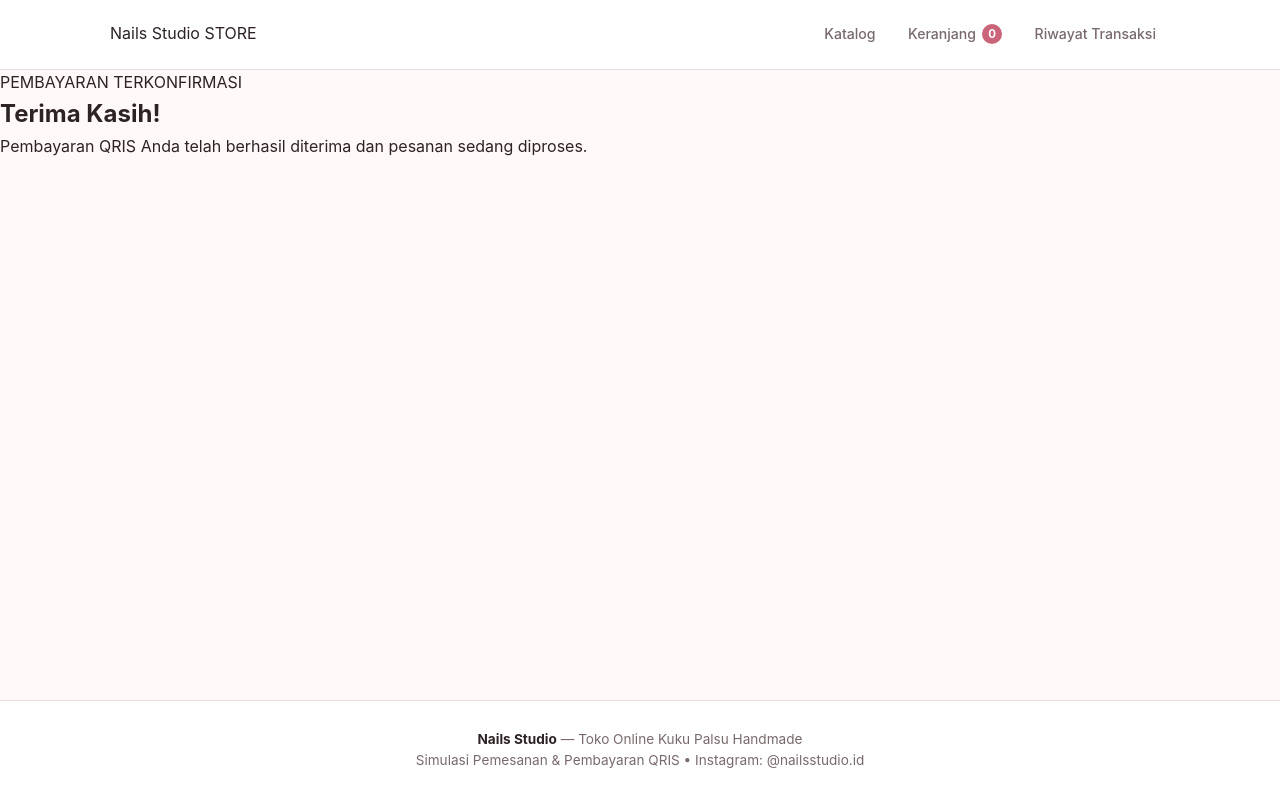
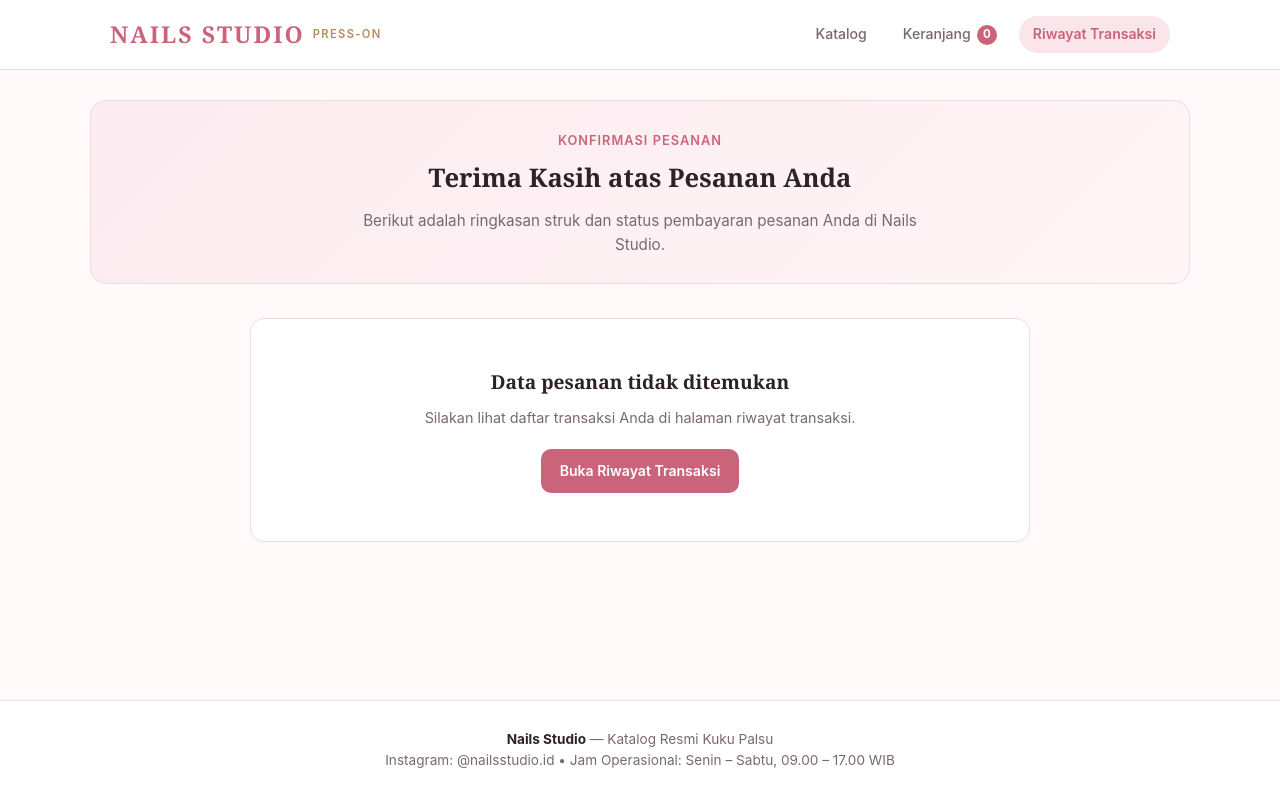
Before and after one commit to gabrielk25/week-11, a plain HTML site: page thank-you.html in a window 1280 px wide. Drawn offline with Linux system fonts and the light colour scheme.

Commit message:
Update thank-you.html

```diff
--- a/thank-you.html
+++ b/thank-you.html
@@ -3,85 +3,155 @@
 <head>
   <meta charset="UTF-8" />
   <meta name="viewport" content="width=device-width, initial-scale=1.0" />
-  <title>Pembayaran Berhasil — Nails Studio</title>
+  <title>Terima Kasih — Nails Studio</title>
   <link rel="stylesheet" href="style.css" />
 </head>
 <body>
 
-  <header class="topbar">
-    <div class="topbar-inner">
-      <a href="index.html" class="brand-link">
-        <span class="brand-title">Nails Studio</span>
-        <span class="brand-sub">STORE</span>
-      </a>
-      <nav class="nav-links">
-        <a href="index.html" class="nav-link">Katalog</a>
-        <a href="cart.html" class="nav-link">Keranjang <span class="cart-badge">0</span></a>
-        <a href="history.html" class="nav-link">Riwayat Transaksi</a>
-      </nav>
-    </div>
+  <div id="site-topbar"></div>
+
+  <header class="hero-wrap">
+    <section class="hero compact">
+      <span class="brand-tag">Konfirmasi Pesanan</span>
+      <h1>Terima Kasih atas Pesanan Anda</h1>
+      <p>Berikut adalah ringkasan struk dan status pembayaran pesanan Anda di Nails Studio.</p>
+    </section>
   </header>
 
-  <section class="hero-banner">
-    <div class="hero-eyebrow">PEMBAYARAN TERKONFIRMASI</div>
-    <h1>Terima Kasih!</h1>
-    <p>Pembayaran QRIS Anda telah berhasil diterima dan pesanan sedang diproses.</p>
-  </section>
-
-  <main class="container">
-    <div class="invoice-card" id="thankyou-root"></div>
+  <main class="container narrow">
+    <div id="thankyou-root"></div>
   </main>
 
   <footer>
-    <p><strong>Nails Studio</strong> — Toko Online Kuku Palsu Handmade</p>
-    <p>Simulasi Pemesanan &amp; Pembayaran QRIS &bull; Instagram: @nailsstudio.id</p>
+    <p><strong>Nails Studio</strong> — Katalog Resmi Kuku Palsu</p>
+    <p>Instagram: @nailsstudio.id &bull; Jam Operasional: Senin – Sabtu, 09.00 – 17.00 WIB</p>
   </footer>
 
   <script src="app.js"></script>
   <script>
-    const { getOrders, formatRupiah, formatTime, escapeHtml } = window.NailsApp;
-    const params = new URLSearchParams(window.location.search);
-    const orderId = params.get("order") || "";
-    const order = getOrders().find((o) => o.id === orderId);
-    const root = document.getElementById("thankyou-root");
+    (function () {
+      const store = window.NSStore;
+      store.renderTopbar("history");
 
-    if (!order) {
-      root.innerHTML = `<p style="text-align:center;">Invoice tidak ditemukan.</p><div style="text-align:center;margin-top:14px;"><a href="index.html" class="btn btn-primary">Ke Katalog</a></div>`;
-    } else {
-      root.innerHTML = `
-        <div class="invoice-top">
-          <div>
-            <div style="font-weight:800;font-size:1.05rem;">Invoice: ${escapeHtml(order.id)}</div>
-            <div style="font-size:0.8rem;color:var(--text-muted);">${formatTime(order.createdAt)}</div>
-          </div>
-          <span class="status-pill status-paid">&bull; PAID</span>
-        </div>
+      const root = document.getElementById("thankyou-root");
+      const params = new URLSearchParams(window.location.search);
+      let orderId = params.get("order");
 
-        <div style="margin:20px 0;padding:16px;background:var(--bg-body);border-radius:10px;border:1px solid var(--border);font-size:0.88rem;">
-          <div><strong>Penerima:</strong> ${escapeHtml(order.customer.nama)} (${escapeHtml(order.customer.whatsapp)})</div>
-          <div><strong>Alamat:</strong> ${escapeHtml(order.customer.alamat)}, ${escapeHtml(order.customer.kota || "")}</div>
-          ${order.customer.catatan ? `<div><strong>Catatan:</strong> ${escapeHtml(order.customer.catatan)}</div>` : ""}
-        </div>
+      if (!orderId) {
+        const all = store.getOrders();
+        if (all.length > 0) orderId = all[0].id;
+      }
 
-        <div style="font-weight:700;margin-bottom:10px;">Rincian Item</div>
-        <div style="padding-bottom:10px;margin-bottom:10px;border-bottom:1px solid var(--border);">
-          ${order.items.map((i) => `
-            <div class="summary-row">
-              <span>${escapeHtml(i.nama)} (${escapeHtml(i.bentuk)}) &times; ${i.qty}</span>
-              <span>${formatRupiah(i.harga * i.qty)}</span>
-            </div>
-          `).join("")}
-        </div>
-        <div class="summary-row"><span>Subtotal</span><span>${formatRupiah(order.subtotal)}</span></div>
-        <div class="summary-row"><span>Ongkos Kirim (${escapeHtml(order.customer.pengiriman)})</span><span>${formatRupiah(order.ongkir)}</span></div>
-        <div class="summary-grand" style="margin-bottom:24px;"><span>Grand Total Lunas</span><span>${formatRupiah(order.total)}</span></div>
+      let lastStatus = null;
 
-        <div style="display:flex;gap:10px;justify-content:center;flex-wrap:wrap;">
-          <a href="index.html" class="btn btn-primary">Belanja Lagi</a>
-          <a href="history.html" class="btn btn-outline">Lihat Riwayat Transaksi</a>
-        </div>
-      `;
-    }
+      function renderThankYou(force) {
+        const order = orderId ? store.getOrderById(orderId) : null;
+
+        if (!order) {
+          root.innerHTML =
+            '<div class="panel empty-state">' +
+            '  <h3>Data pesanan tidak ditemukan</h3>' +
+            '  <p>Silakan lihat daftar transaksi Anda di halaman riwayat transaksi.</p>' +
+            '  <a href="history.html" class="btn btn-primary">Buka Riwayat Transaksi</a>' +
+            '</div>';
+          return;
+        }
+
+        if (!force && lastStatus === order.status) return;
+        lastStatus = order.status;
+
+        const bannerHtml =
+          order.status === "PAID"
+            ? '<div class="realtime-banner paid" style="margin-top:0; margin-bottom:20px;">' +
+              '  <strong>&#10003; Pembayaran QRIS Lunas (PAID)</strong><br>' +
+              '  Terima kasih, <strong>' + store.escapeHtml(order.customer.nama) + '</strong>! Pembayaran Anda telah diverifikasi pada ' + store.escapeHtml(store.formatWaktu(order.paidAt)) + ' (Ref: <code>' + store.escapeHtml(order.approvalRef || "-") + '</code>).' +
+              '</div>'
+            : order.status === "REJECTED"
+            ? '<div class="realtime-banner rejected" style="margin-top:0; margin-bottom:20px;">' +
+              '  <strong>&#10005; Pembayaran Ditolak</strong><br>' +
+              '  Transaksi ini ditolak pada ' + store.escapeHtml(store.formatWaktu(order.rejectedAt)) + '.' +
+              '</div>'
+            : '<div class="realtime-banner" style="margin-top:0; margin-bottom:20px;">' +
+              '  <strong>Menunggu Pembayaran QRIS</strong><br>' +
+              '  Status halaman ini akan berubah otomatis menjadi <strong>PAID</strong> begitu pembayaran di-approve. ' +
+              '  <a href="payment.html?order=' + encodeURIComponent(order.id) + '" style="text-decoration:underline; color:var(--primary); font-weight:600;">Kembali ke QRIS</a>' +
+              '</div>';
+
+        const rowsHtml = order.items.map(function (it) {
+          return (
+            '<tr>' +
+            '  <td><strong>' + store.escapeHtml(it.nama) + '</strong><br><small style="color:var(--text-muted);">' + store.formatRupiah(it.hargaNum) + ' ' + store.escapeHtml(it.satuan) + '</small></td>' +
+            '  <td style="text-align:center;">' + it.qty + '</td>' +
+            '  <td style="text-align:right;"><strong>' + store.formatRupiah(it.subtotal) + '</strong></td>' +
+            '</tr>'
+          );
+        }).join("");
+
+        root.innerHTML =
+          '<section class="panel">' +
+          '  <div class="panel-title">' +
+          '    <span>Struk Pesanan &bull; ' + store.escapeHtml(order.id) + '</span>' +
+          '    <span>' + store.renderStatusBadge(order.status) + '</span>' +
+          '  </div>' +
+          '  ' + bannerHtml +
+          '  <div class="form-row" style="margin-bottom:20px; font-size:0.88rem;">' +
+          '    <div>' +
+          '      <div style="color:var(--primary); font-size:0.78rem; text-transform:uppercase; letter-spacing:0.04em; font-weight:600;">Data Penerima</div>' +
+          '      <div><strong>' + store.escapeHtml(order.customer.nama) + '</strong></div>' +
+          '      <div>' + store.escapeHtml(order.customer.telepon) + '</div>' +
+          '      <div>' + store.escapeHtml(order.customer.alamat) + ', ' + store.escapeHtml(order.customer.kota) + '</div>' +
+          (order.customer.catatan ? '<div style="color:var(--text-muted); margin-top:4px;">Catatan: ' + store.escapeHtml(order.customer.catatan) + '</div>' : '') +
+          '    </div>' +
+          '    <div>' +
+          '      <div style="color:var(--primary); font-size:0.78rem; text-transform:uppercase; letter-spacing:0.04em; font-weight:600;">Info Transaksi</div>' +
+          '      <div>Tanggal Order: ' + store.escapeHtml(store.formatWaktu(order.createdAt)) + '</div>' +
+          '      <div>Metode Bayar: <strong>' + store.escapeHtml(order.paymentMethod) + '</strong> (' + store.escapeHtml(order.qrisRef) + ')</div>' +
+          '      <div>Pengiriman: ' + store.escapeHtml(order.shippingMethod) + '</div>' +
+          '    </div>' +
+          '  </div>' +
+          '  <div class="table-wrap">' +
+          '    <table class="data-table">' +
+          '      <thead>' +
+          '        <tr>' +
+          '          <th>Produk</th>' +
+          '          <th style="text-align:center;">Qty</th>' +
+          '          <th style="text-align:right;">Subtotal</th>' +
+          '        </tr>' +
+          '      </thead>' +
+          '      <tbody>' + rowsHtml + '</tbody>' +
+          '    </table>' +
+          '  </div>' +
+          '  <div style="max-width:320px; margin-left:auto; margin-top:16px;">' +
+          '    <div class="summary-row"><span>Subtotal</span><strong>' + store.formatRupiah(order.subtotal) + '</strong></div>' +
+          '    <div class="summary-row"><span>Ongkos Kirim</span><strong>' + (order.ongkir === 0 ? "Gratis" : store.formatRupiah(order.ongkir)) + '</strong></div>' +
+          '    <hr class="summary-divider">' +
+          '    <div class="summary-total" style="margin-bottom:0;"><span>Grand Total</span><span>' + store.formatRupiah(order.grandTotal) + '</span></div>' +
+          '  </div>' +
+          '  <div class="no-print" style="display:flex; gap:12px; flex-wrap:wrap; margin-top:28px; padding-top:20px; border-top:1px dashed var(--border);">' +
+          '    <a href="history.html" class="btn btn-primary">Lihat Riwayat Transaksi</a>' +
+          '    <a href="index.html" class="btn btn-outline">Belanja Lagi</a>' +
+          '    <button type="button" class="btn btn-outline" id="btn-print-receipt">Cetak Struk</button>' +
+          '  </div>' +
+          '</section>';
+
+        const printBtn = document.getElementById("btn-print-receipt");
+        if (printBtn) {
+          printBtn.addEventListener("click", function () {
+            window.print();
+          });
+        }
+      }
+
+      store.onRealtimeUpdate(function () {
+        renderThankYou(false);
+      });
+
+      setInterval(function () {
+        renderThankYou(false);
+      }, 1000);
+
+      renderThankYou(true);
+    })();
   </script>
 </body>
 </html>
```
